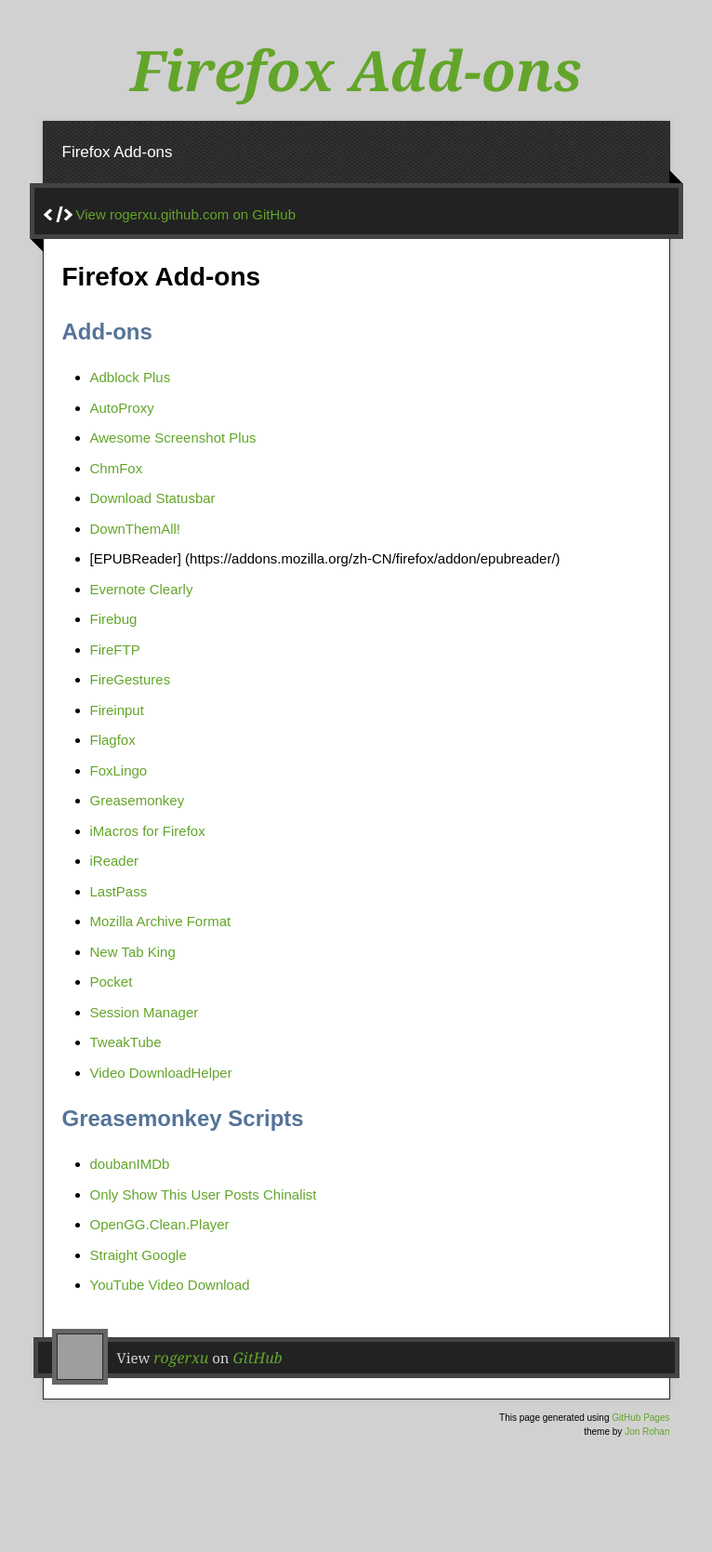
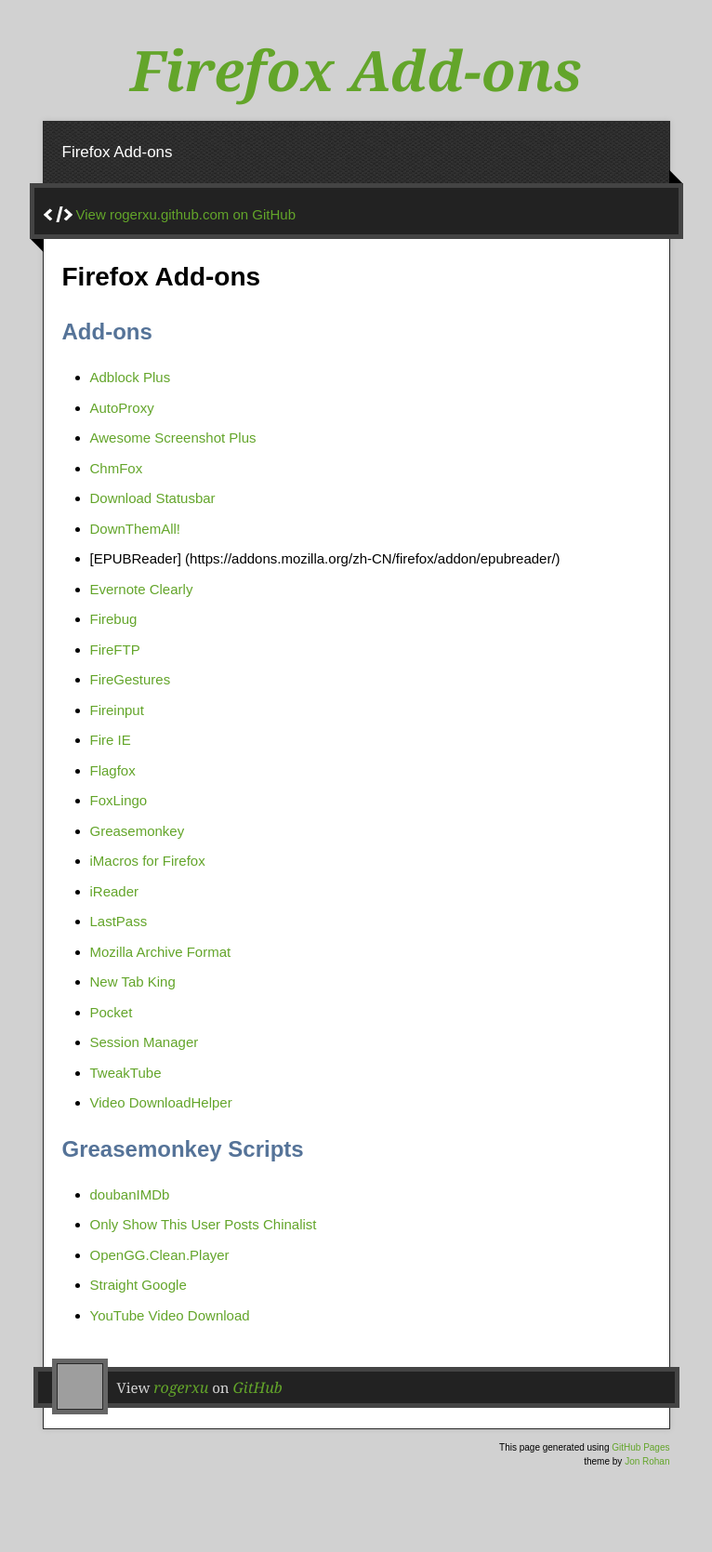
Before and after one commit to rogerxu/rogerxu.github.io, a Jekyll site: the page built from _posts/2012-11-05-firefox-addons.md, in a window 1280 px wide. Shown: the whole page at 93% size, without its empty margins (257-1023 px from the left). Built offline with Jekyll 4.4.1, drawn with Linux system fonts in a browser that asks for light colours; nearby versions of some CDN libraries; before the commit the page ends 1637 px from its top, so only the background shows below that; grey boxes are pictures that could not be loaded.

Commit message:
Add Fire IE to Firefox add-ons.

```diff
--- a/_posts/2012-11-05-firefox-addons.md
+++ b/_posts/2012-11-05-firefox-addons.md
@@ -19,6 +19,7 @@
 * [FireFTP](https://addons.mozilla.org/zh-CN/firefox/addon/fireftp/)
 * [FireGestures](https://addons.mozilla.org/zh-CN/firefox/addon/firegestures/)
 * [Fireinput](https://addons.mozilla.org/zh-CN/firefox/addon/fireinput/)
+* [Fire IE](https://addons.mozilla.org/zh-CN/firefox/addon/fire-ie/)
 * [Flagfox](https://addons.mozilla.org/zh-CN/firefox/addon/flagfox/)
 * [FoxLingo](https://addons.mozilla.org/zh-Cn/firefox/addon/foxlingo-translator-dictionary/)
 * [Greasemonkey](https://addons.mozilla.org/zh-CN/firefox/addon/greasemonkey/)
```
